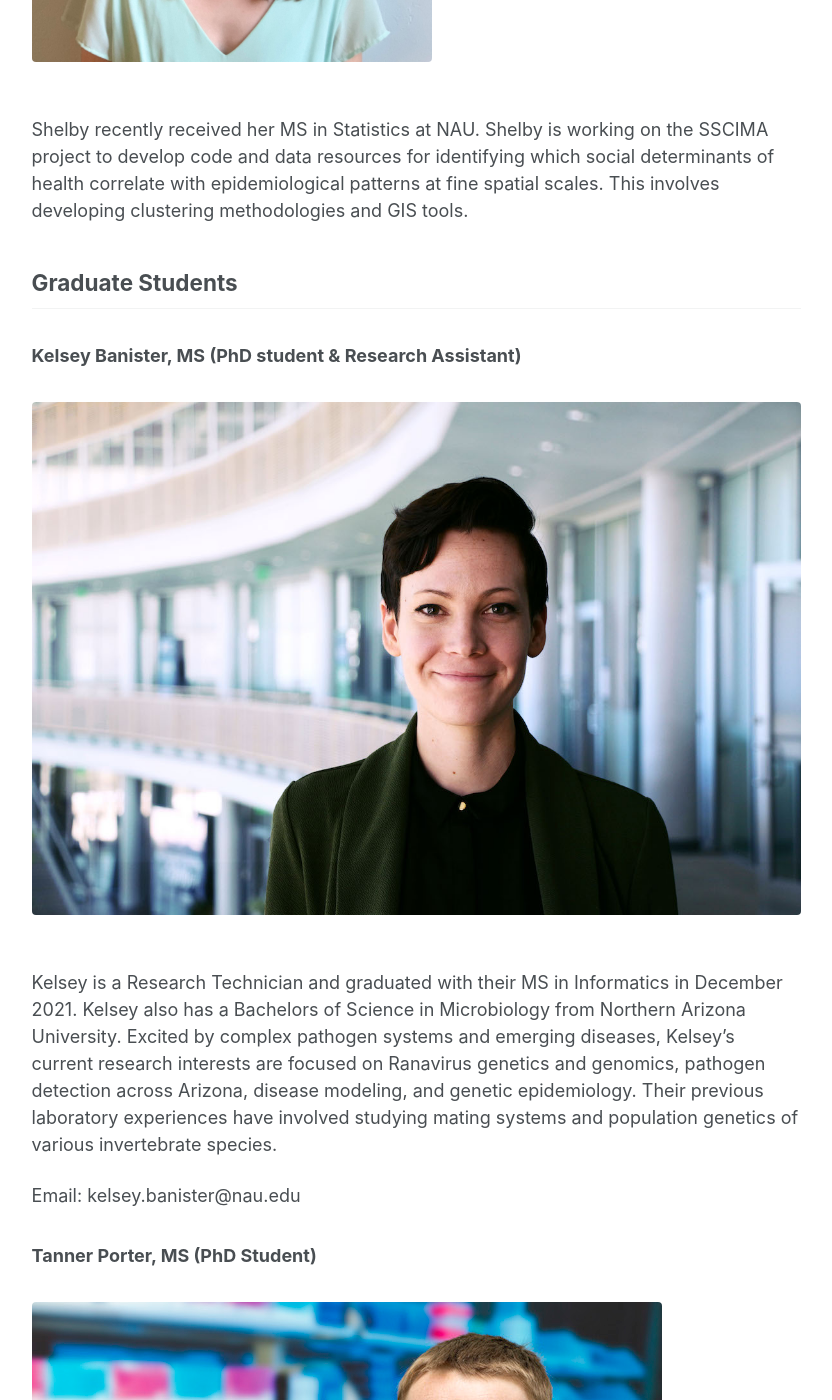
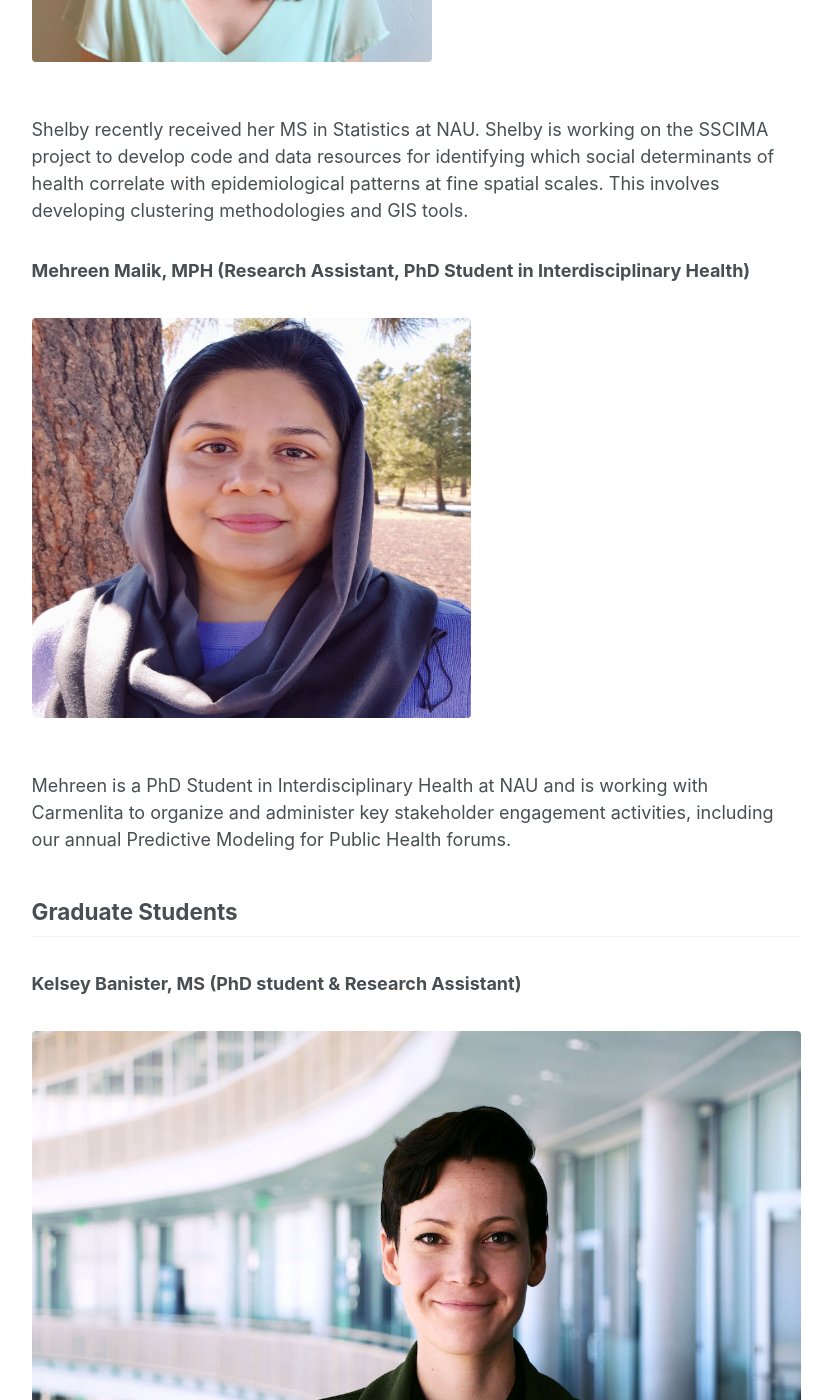
Before and after one commit to jrmihalj/jrmihalj.github.io, a Jekyll site: the page built from _pages/people.md, in a window 1280 px wide and 1400 px high, scrolled down 4670 px. Shown: the whole window, without its empty margins (250-1082 px from the left). Built offline with Jekyll 4.4.1, drawn with Linux system fonts in a browser that asks for light colours; our own code applies the rules of GitHub Pages for plain Markdown files.

Commit message:
add Mehreen

```diff
--- a/_pages/people.md
+++ b/_pages/people.md
@@ -68,6 +68,14 @@ Carmenlita is a full-time staff within the Center for Health Equity Research at
 </figure>
 
 Shelby recently received her MS in Statistics at NAU. Shelby is working on the SSCIMA project to develop code and data resources for identifying which social determinants of health correlate with epidemiological patterns at fine spatial scales. This involves developing clustering methodologies and GIS tools.
+
+### Mehreen Malik, MPH (Research Assistant, PhD Student in Interdisciplinary Health)
+
+<figure>
+  <img src="/images/Mehreen.jpg" style="float:left;width:439px;height:400px">
+</figure>
+
+Mehreen is a PhD Student in Interdisciplinary Health at NAU and is working with Carmenlita to organize and administer key stakeholder engagement activities, including our annual Predictive Modeling for Public Health forums.
 
 
 ## Graduate Students
```
